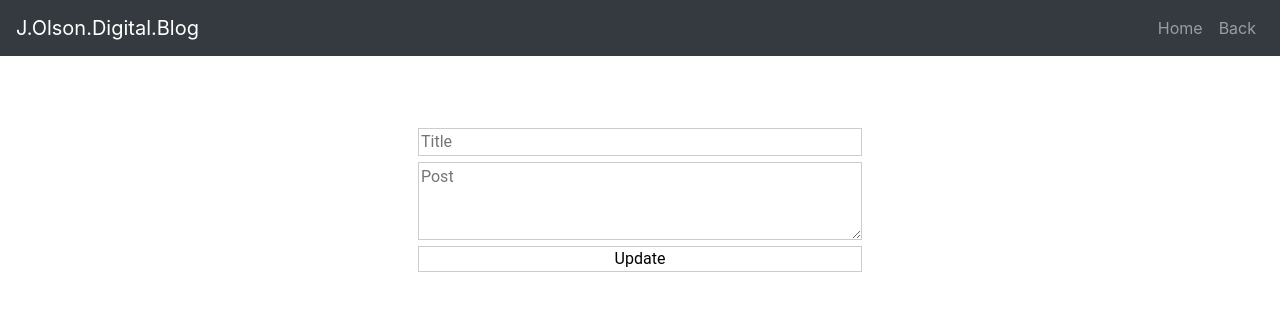
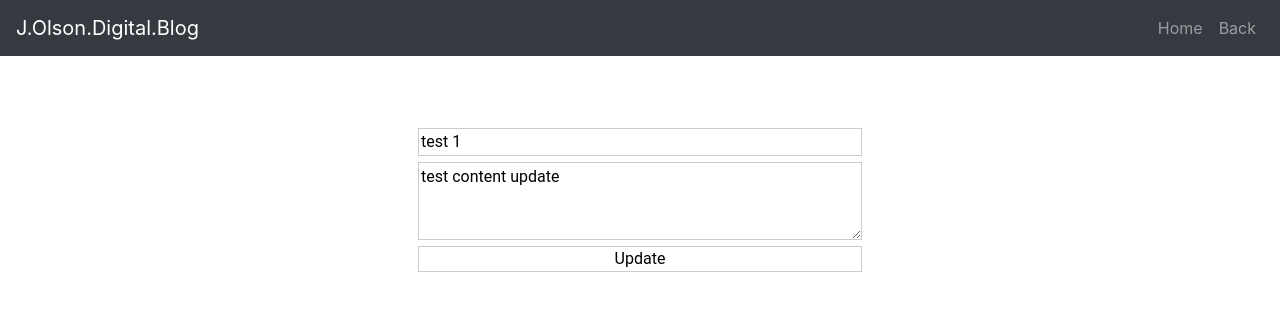
Before and after one commit to 8BitJustin/personal-blog-website, a Flask app: template templates/edit.html in a window 1280 px wide. Shown: the top 316 px of the page. Run offline with Flask 2, Linux system fonts and the light colour scheme; the template is opened without the code that fills it: values that come from a table or form of the project are taken from there, others are empty; data comes from the database, SQL or seed files in the repository; both versions use the stored data as it was after the commit; some libraries are stand-ins or nearby versions.

Commit message:
Completed edit function.

```diff
--- a/app.py
+++ b/app.py
@@ -84,9 +84,16 @@ def delete(id):
     return redirect('/posts')
 
 
-@app.route('/edit')
-def edit():
-    return render_template('edit.html')
+@app.route('/posts/edit/<int:id>', methods=['GET', 'POST'])
+def edit(id):
+    post = BlogPost.query.get_or_404(id)
+    if request.method == 'POST':
+        post.title = request.form['title']
+        post.content = request.form['content']
+        db.session.commit()
+        return redirect('/posts')
+    else:
+        return render_template('edit.html', post=post)
 
 
 if __name__ == "__main__":
--- a/templates/edit.html
+++ b/templates/edit.html
@@ -8,12 +8,11 @@
 {% block body %}
 <div class="create_post_div">
     <div class="create_post_form">
-        <form action="/posts" method="POST">
+        <form action="/posts/edit/{{ post.id }}" method="POST">
             <input type="text" name="title" id="title" class="inputs"
-                   placeholder="Title">
-            <textarea name="post" id="post" class="inputs" rows="3"
-                      placeholder="Post"
-            ></textarea>
+                   value="{{ post.title }}">
+            <textarea name="content" id="content" class="inputs" rows="3"
+            >{{ post.content }}</textarea>
             <input type="submit" value="Update" class="sub_button">
         </form>
     </div>
--- a/templates/posts.html
+++ b/templates/posts.html
@@ -26,7 +26,7 @@
             {{ post.created.strftime("%A, %b %d %Y @ %I:%M %p") }}
         </p>
         <p class="post_content lead">{{ post.content }}</p>
-        <a href="/edit"><img src="../static/images/edit.png" alt="Edit Icon"
+        <a href="/posts/edit/{{ post.id }}"><img src="../static/images/edit.png" alt="Edit Icon"
                          class="icons"
              id="edit_icon"></a>
         <a href="/posts/delete/{{ post.id }}"><img src="../static/images/trash.png" alt="Trash Icon"
```
Also changed, not shown: posts.db.
